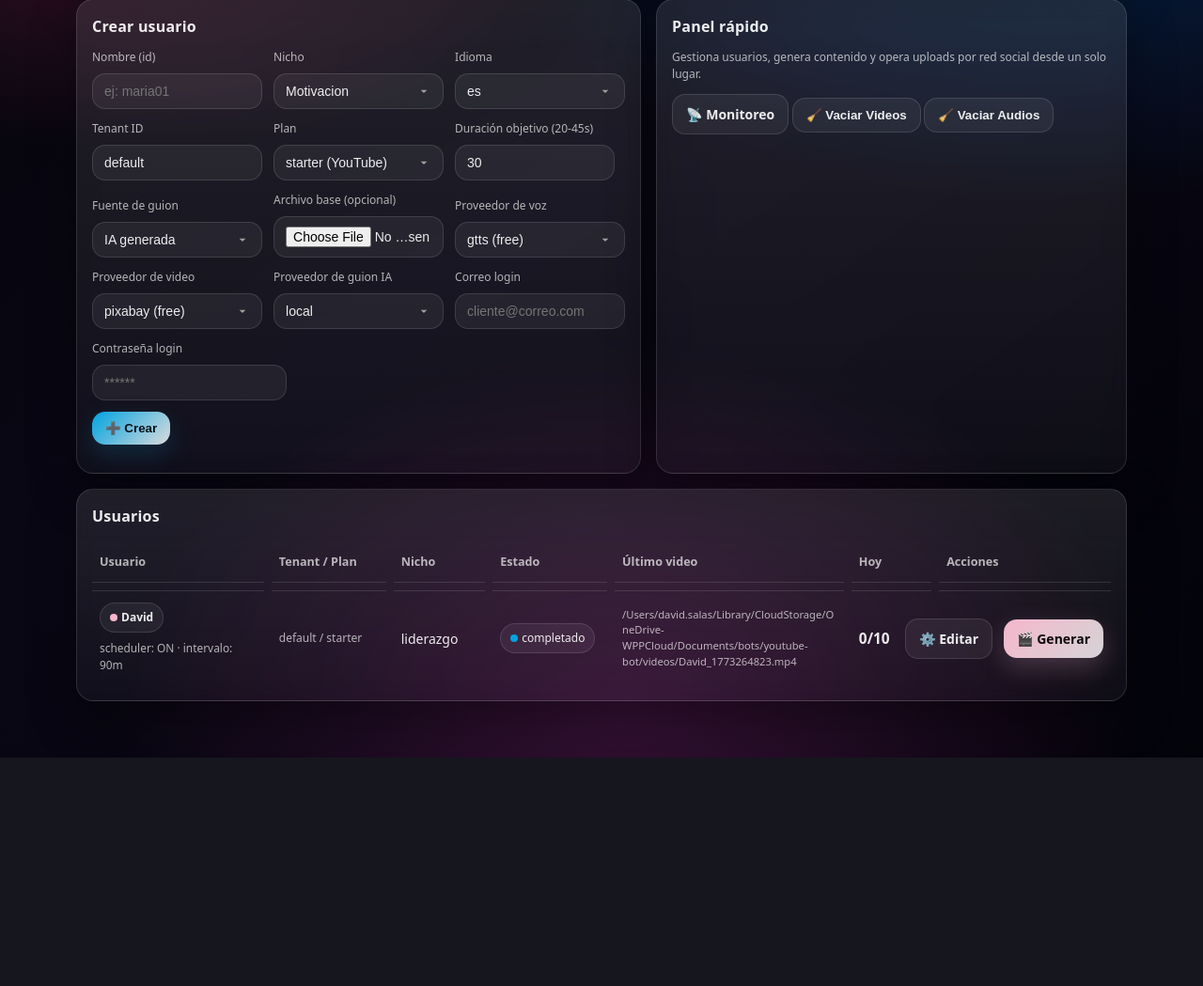
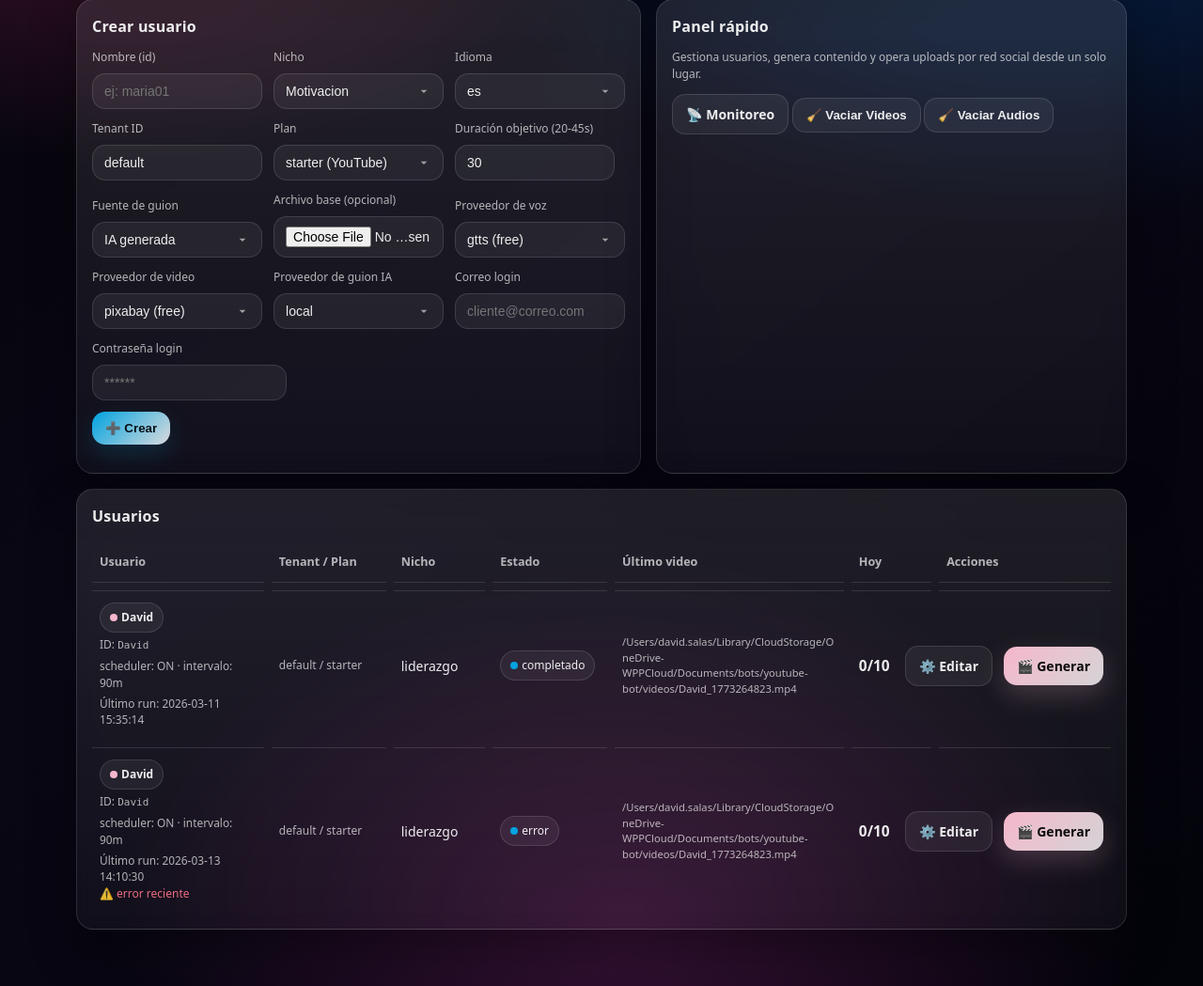
Before and after one commit to davidksinc1986/videobot, a Flask app: page / in a window 1280 px wide. Shown: the part 287-1336 px from the top of the page at 94% size. Before the commit the page ends 1093 px from the top, so only its background shows below. Run offline with Flask 3, Linux system fonts and the light colour scheme; the visitor is signed in with stand-in values (Sample User, id 1).

Commit message:
Fix scheduler execution, user list layout, and provider key UX

```diff
--- a/app.py
+++ b/app.py
@@ -31,7 +31,7 @@
 _load_local_env()
 from werkzeug.security import generate_password_hash, check_password_hash
 
-from flask import Flask, render_template, request, redirect, jsonify, abort, make_response, session
+from flask import Flask, render_template, request, redirect, jsonify, abort, make_response, session, flash
 
 from config import USUARIOS_DIR, TEMP_DIR, VIDEOS_DIR, APP_PORT
 from generador import generar_video_usuario, NICHOS as NICHOS_DICT
@@ -53,6 +53,10 @@
 
 app = Flask(__name__, template_folder="templates", static_folder="static")
 app.secret_key = os.getenv("APP_SECRET_KEY", "change-me-in-production")
+
+SCHEDULER_TICK_SECONDS = 15
+_scheduler_started = False
+_scheduler_lock = threading.Lock()
 
 
 # ----------------------------
@@ -153,6 +157,8 @@
         "session": "Sesión",
 
         "save": "Guardar cambios",
+        "save_ok": "Configuración guardada correctamente.",
+        "save_error": "No se pudo guardar la configuración.",
         "back": "Volver al inicio",
 
         "upload_creds_sessions": "Archivos de Sesión / Credenciales",
@@ -335,6 +341,8 @@
         "session": "Session",
 
         "save": "Save changes",
+        "save_ok": "Settings were saved successfully.",
+        "save_error": "Could not save settings.",
         "back": "Back to home",
 
         "upload_creds_sessions": "Session Files / Credentials",
@@ -445,6 +453,8 @@
     "generate": "Gerar",
     "delete": "Excluir",
     "save": "Salvar alterações",
+    "save_ok": "Configuração salva com sucesso.",
+    "save_error": "Não foi possível salvar a configuração.",
     "back": "Voltar",
     "status": "Status",
     "language": "Idioma",
@@ -912,9 +922,9 @@
         "youtube_auth_method": "legacy",
         "youtube_backend": "api",
 
-        "tiktok_backend": "playwright",
-        "instagram_backend": "playwright",
-        "facebook_backend": "playwright",
+        "tiktok_backend": "auto",
+        "instagram_backend": "auto",
+        "facebook_backend": "auto",
 
         "upload_status": {
             "youtube": {"ok": None, "at": "", "detail": ""},
@@ -1272,6 +1282,75 @@
         release_lock(nombre)
 
 
+def _parse_hhmm(value: str) -> tuple[int, int]:
+    try:
+        hh, mm = (value or "08:00").strip().split(":", 1)
+        return int(hh), int(mm)
+    except Exception:
+        return 8, 0
+
+
+def _in_window(start_hm: str, end_hm: str) -> bool:
+    now = datetime.now()
+    sh, sm = _parse_hhmm(start_hm)
+    eh, em = _parse_hhmm(end_hm)
+
+    start = now.replace(hour=sh, minute=sm, second=0, microsecond=0)
+    end = now.replace(hour=eh, minute=em, second=0, microsecond=0)
+
+    if start <= end:
+        return start <= now <= end
+    return now >= start or now <= end
+
+
+def _scheduler_due(user: dict, now_ts: int) -> bool:
+    if not bool(user.get("activo_scheduler", True)):
+        return False
+
+    interval_min = max(5, int(user.get("intervalo_minutos", 60) or 60))
+    last_ts = int(user.get("last_run_ts", 0) or 0)
+    if now_ts - last_ts < interval_min * 60:
+        return False
+
+    max_dia = max(0, int(user.get("max_videos_dia", 24) or 24))
+    videos_hoy = int(user.get("videos_hoy", 0) or 0)
+    if max_dia > 0 and videos_hoy >= max_dia:
+        return False
+
+    return _in_window(user.get("ventana_inicio", "08:00"), user.get("ventana_fin", "22:00"))
+
+
+def scheduler_loop() -> None:
+    while True:
+        try:
+            now_ts = int(time.time())
+            for u in list_users():
+                user = ensure_defaults(u)
+                nombre = _safe_name(user.get("nombre", ""))
+                if not nombre or is_locked(nombre):
+                    continue
+                if _scheduler_due(user, now_ts):
+                    th = threading.Thread(target=run_job_for_user, args=(nombre,), daemon=True)
+                    th.start()
+        except Exception:
+            pass
+        time.sleep(SCHEDULER_TICK_SECONDS)
+
+
+def start_scheduler_once() -> None:
+    global _scheduler_started
+    if _scheduler_started:
+        return
+    with _scheduler_lock:
+        if _scheduler_started:
+            return
+        th = threading.Thread(target=scheduler_loop, daemon=True, name="videobot-scheduler")
+        th.start()
+        _scheduler_started = True
+
+
+
+
 # ----------------------------
 # Routes
 # ----------------------------
@@ -1336,6 +1415,7 @@
 @app.route("/")
 @login_required
 def home():
+    start_scheduler_once()
     lang = get_lang()
     auth = current_auth()
     usuarios = [ensure_defaults(u) for u in list_users()]
@@ -1557,9 +1637,9 @@
             ).strip()
 
         user["youtube_backend"] = request.form.get("youtube_backend", user.get("youtube_backend", "api")).strip()
-        user["tiktok_backend"] = request.form.get("tiktok_backend", user.get("tiktok_backend", "playwright")).strip()
-        user["instagram_backend"] = request.form.get("instagram_backend", user.get("instagram_backend", "playwright")).strip()
-        user["facebook_backend"] = request.form.get("facebook_backend", user.get("facebook_backend", "playwright")).strip()
+        user["tiktok_backend"] = request.form.get("tiktok_backend", user.get("tiktok_backend", "auto")).strip()
+        user["instagram_backend"] = request.form.get("instagram_backend", user.get("instagram_backend", "auto")).strip()
+        user["facebook_backend"] = request.form.get("facebook_backend", user.get("facebook_backend", "auto")).strip()
 
     cred = user.get("credenciales", {}) or {}
     cred["pexels_api_key"] = request.form.get("pexels_api_key", cred.get("pexels_api_key", "")).strip()
@@ -1581,7 +1661,11 @@
 
     user["credenciales"] = cred
     _append_event(user, "config", "Configuración guardada")
-    save_user(user)
+    try:
+        save_user(user)
+        flash(tr().get("save_ok", "Configuración guardada correctamente."), "success")
+    except Exception:
+        flash(tr().get("save_error", "No se pudo guardar la configuración."), "error")
 
     return redirect(f"/usuario/{user['nombre']}")
 
@@ -1777,25 +1861,35 @@
 
     user_cfg = ensure_defaults(load_user(nombre))
     backend_key = f"{plataforma}_backend"
-    backend = (user_cfg.get(backend_key) or "playwright").strip().lower()
-    script_name = "social_login_selenium.py" if backend == "selenium" else "social_login.py"
-    script = os.path.join(BASE_DIR, script_name)
-    if not os.path.exists(script):
-        abort(500, f"Falta {script_name}")
-
-    try:
-        subprocess.Popen(
-            ["python3", script, "--user", nombre, "--platform", plataforma],
-            cwd=BASE_DIR,
-            stdout=subprocess.DEVNULL,
-            stderr=subprocess.DEVNULL,
-        )
+    backend = (user_cfg.get(backend_key) or "auto").strip().lower()
+    candidates = [backend] if backend in ("playwright", "selenium") else ["playwright", "selenium"]
+
+    started = False
+    last_error = ""
+    for candidate in candidates:
+        script_name = "social_login.py" if candidate == "playwright" else "social_login_selenium.py"
+        script = os.path.join(BASE_DIR, script_name)
+        if not os.path.exists(script):
+            last_error = f"Falta {script_name}"
+            continue
+        try:
+            subprocess.Popen(
+                ["python3", script, "--user", nombre, "--platform", plataforma],
+                cwd=BASE_DIR,
+                stdout=subprocess.DEVNULL,
+                stderr=subprocess.DEVNULL,
+            )
+            user = ensure_defaults(load_user(nombre))
+            _append_event(user, "login_start", f"Login iniciado: {plataforma} ({candidate})")
+            save_user(user)
+            started = True
+            break
+        except Exception as e:
+            last_error = str(e)
+
+    if not started:
         user = ensure_defaults(load_user(nombre))
-        _append_event(user, "login_start", f"Login iniciado: {plataforma}")
-        save_user(user)
-    except Exception as e:
-        user = ensure_defaults(load_user(nombre))
-        _append_event(user, "login_error", f"Login no pudo iniciar: {plataforma}", {"error": str(e)})
+        _append_event(user, "login_error", f"Login no pudo iniciar: {plataforma}", {"error": last_error or "sin backend disponible"})
         save_user(user)
 
     return redirect(f"/usuario/{nombre}")
@@ -1870,6 +1964,7 @@
 
 
 if __name__ == "__main__":
+    start_scheduler_once()
     print("✅ Flask usando templates en:", os.path.abspath("templates"))
     print("✅ Static en:", os.path.abspath("static"))
     print("✅ Sessions dir:", SESSIONS_DIR)
--- a/static/styles.css
+++ b/static/styles.css
@@ -886,3 +886,26 @@
   margin: 8px 0 0;
   color: #b7f4ff;
 }
+
+
+.flash {
+  border: 1px solid var(--stroke-color);
+  border-radius: 10px;
+  padding: 10px 12px;
+  margin-bottom: 8px;
+  font-weight: 600;
+}
+.flash.success {
+  border-color: rgba(74, 222, 128, 0.6);
+  background: rgba(74, 222, 128, 0.12);
+  color: #d1fae5;
+}
+.flash.error {
+  border-color: rgba(248, 113, 113, 0.7);
+  background: rgba(248, 113, 113, 0.12);
+  color: #fecaca;
+}
+.users-card code {
+  font-size: 11px;
+  color: var(--text-muted);
+}
--- a/templates/index.html
+++ b/templates/index.html
@@ -178,9 +178,11 @@
           <div class="trow user-entry">
             <div class="user-info">
               <div class="badge"><span class="dot pink"></span> <b>{{ u.nombre }}</b></div>
+              <div class="small">ID: <code>{{ u.nombre }}</code></div>
               <div class="small scheduler-info">
                 {{ t.scheduler }}: {{ 'ON' if u.activo_scheduler else 'OFF' }} · {{ t.interval }}: {{ u.intervalo_minutos }}m
               </div>
+              <div class="small scheduler-info">Último run: {{ u.ultimo_run if u.ultimo_run else '-' }}</div>
 
               {% if u.ultimo_error %}
                 <div class="small error-message">
@@ -212,7 +214,6 @@
               {% endif %}
             </div>
           </div>
-        </div>
         {% endfor %}
       </div>
       {% endif %}
```
Also changed, not shown: templates/user.html (+45 -1 lines). Lines whose indentation alone changed are shown as unchanged.
